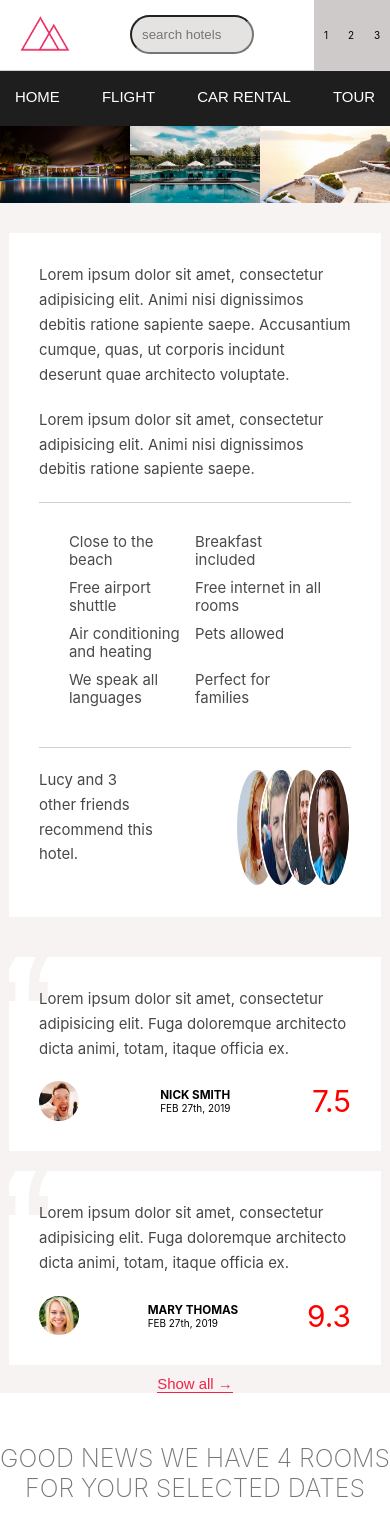
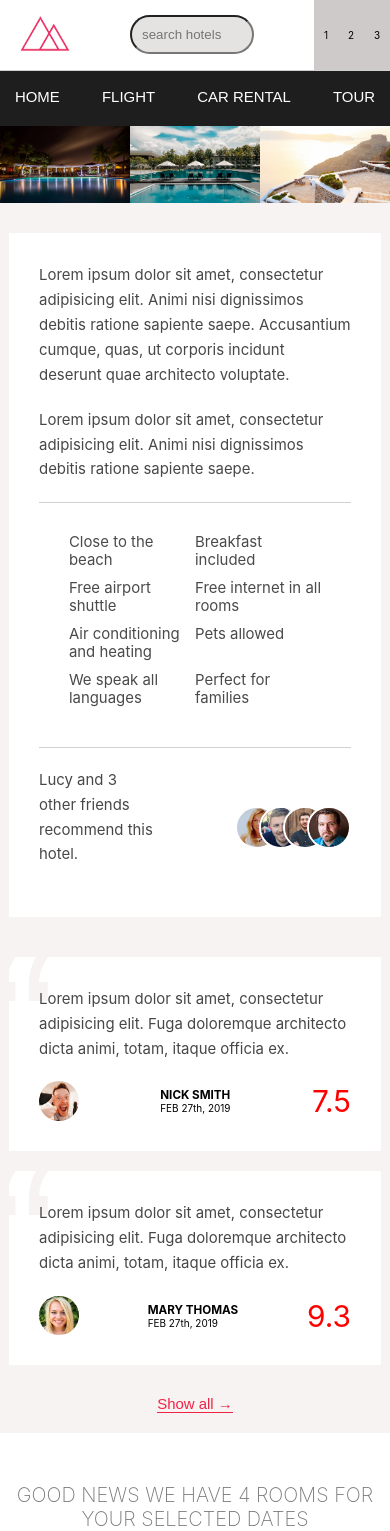
Before and after one commit to ashrofdev/trillo-in-react, a React (Create React App) app: page / in a window 390 px wide. Shown: the top 1531 px of the page. Built offline with nearby package versions, Linux system fonts and the light colour scheme.

Commit message:
perfecting trillo's responsiveness

```diff
--- a/src/components/container/container.css
+++ b/src/components/container/container.css
@@ -131,7 +131,9 @@ p {
     display: flex;
     justify-content: space-between;
 }
-
+.bottom {
+    align-items: center;
+}
 .hotel-info .fig {
     display: flex;
     justify-content: flex-end;
@@ -166,7 +168,7 @@ p {
 }
 .fig img {
     width: 4rem;
-    height: auto;
+    height: 4rem;
     border-radius: 50%;
     margin-left: -2rem;
     border: 2px solid #fff;
@@ -229,6 +231,9 @@ p {
         width: 80%;
         margin: 1rem auto;
     }
+    .hotel-info button {
+        margin: 2rem 0;
+    }
 
 }
 @media only screen and (max-width: 600px) {
@@ -270,4 +275,10 @@ p {
     input:focus {
         width: 13rem;
     }
+    .cta {
+        padding-bottom: 3rem;
+    }
+    .cta h2 {
+        font-size: 2rem;
+    }
 }
```
